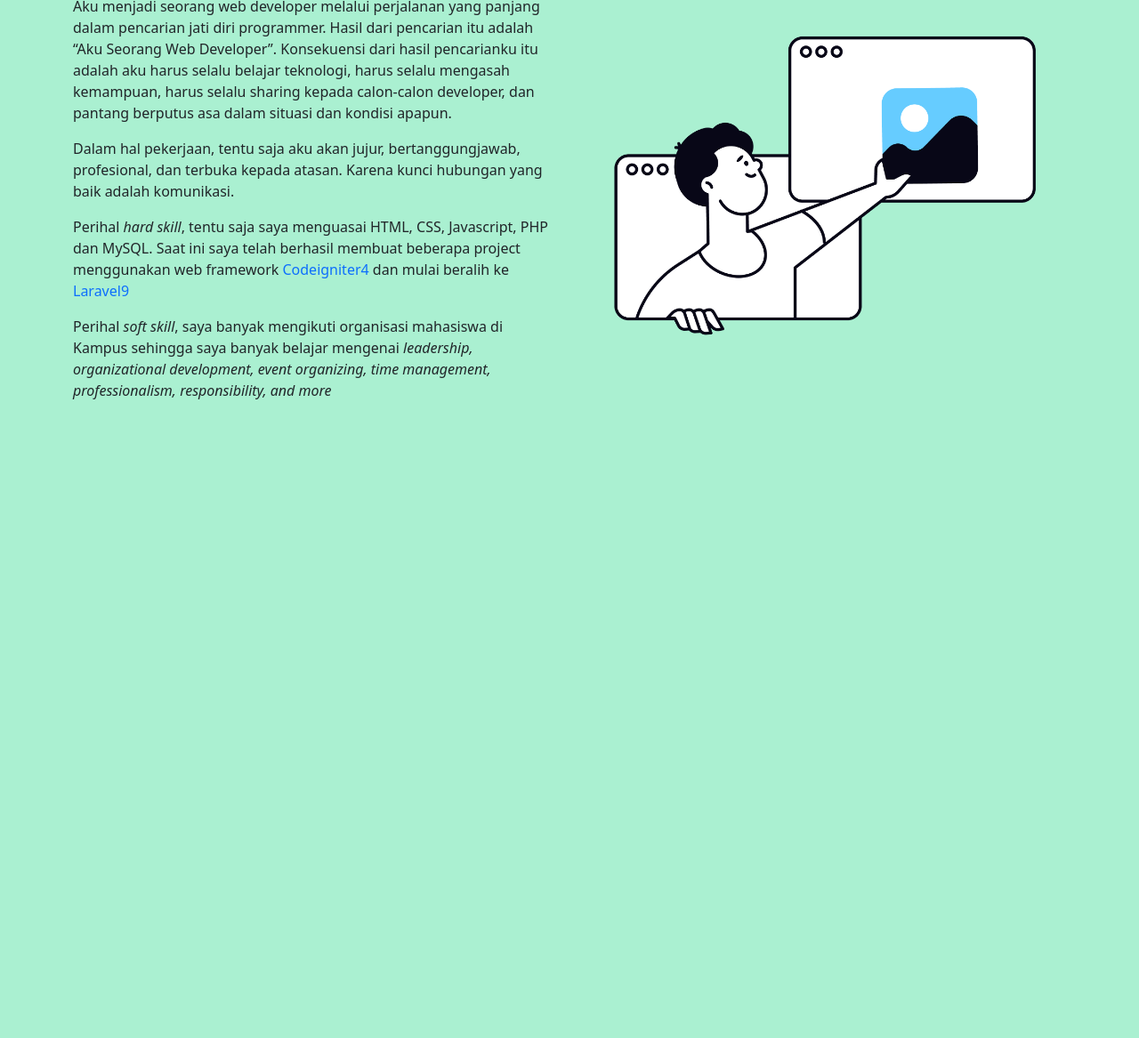
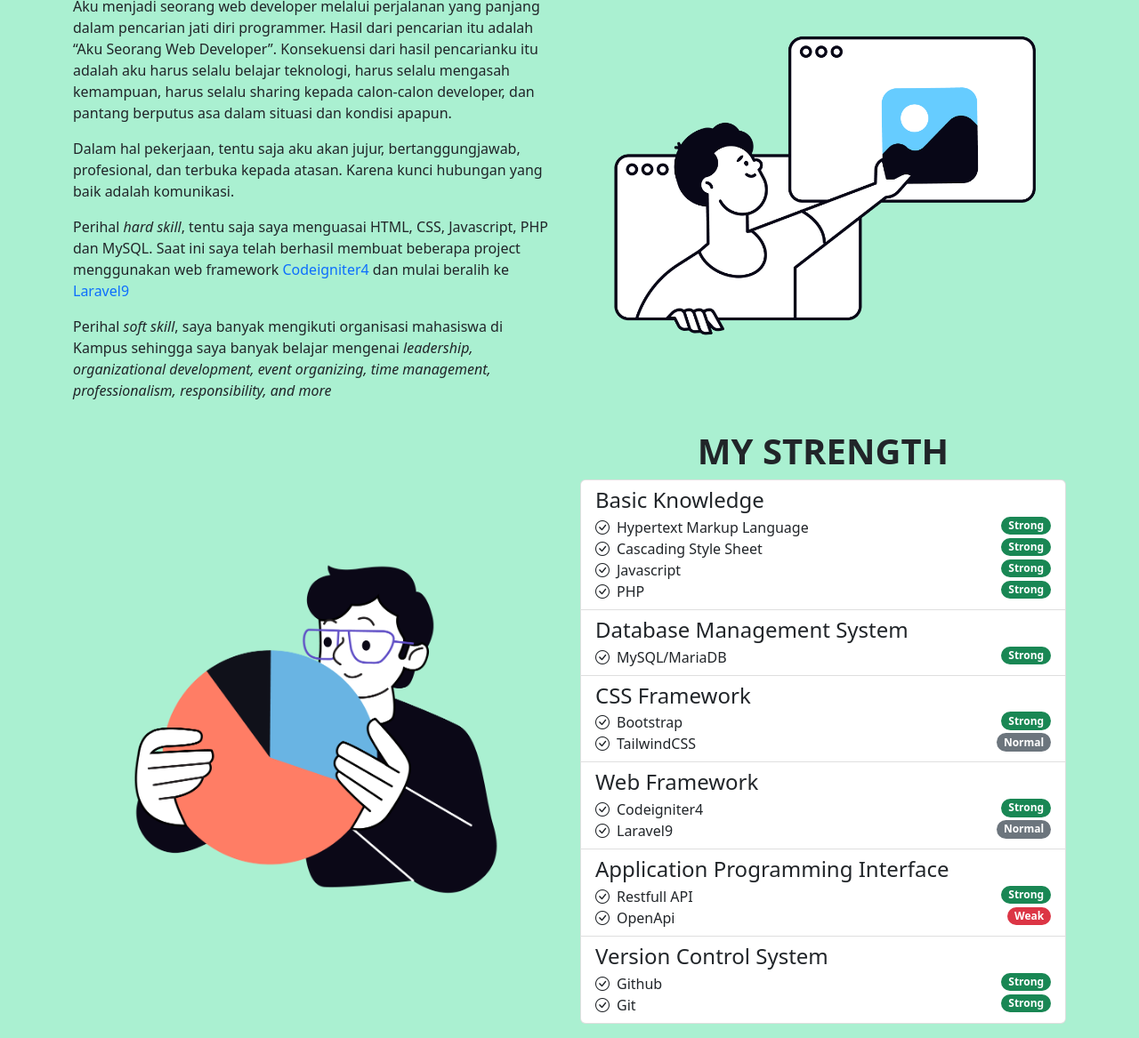
Before and after one commit to sejutaimpian/sejutaimpian.github.io, a plain HTML site: page index.html in a window 1280 px wide. Shown: the part 609-1776 px from the top of the page at 89% size. Before the commit the page ends 1092 px from the top, so only its background shows below. Drawn offline with Linux system fonts and the light colour scheme.

Commit message:
add: section my strength

```diff
--- a/index.html
+++ b/index.html
@@ -24,7 +24,7 @@
                     <a class="nav-link" href="#about">About Me</a>
                 </li>
                 <li class="nav-item">
-                    <a class="nav-link" href="#">My Strength</a>
+                    <a class="nav-link" href="#strength">My Strength</a>
                 </li>
                 <li class="nav-item">
                     <a class="nav-link" href="#">Project</a>
@@ -113,6 +113,89 @@
             </div>
         </div>
     </div>
+    <div class="container" id="strength">
+        <div class="row my-3">
+            <div class="col-md-6 align-self-center">
+                <img src="image/business-data.png" alt="Ilustration" class="img-fluid px-5">
+            </div>
+            <div class="col-md-6">
+                <h1 class="fw-bolder text-center">MY STRENGTH</h1>
+                <ul class="list-group">
+
+                    <li class="list-group-item">
+                        <h4 class="mb-1">Basic Knowledge</h4>
+                        <div>
+                            <i class="bi bi-check-circle pe-2"></i>Hypertext Markup Language
+                            <span class="badge bg-success rounded-pill float-end">Strong</span>
+                        </div>
+                        <div>
+                            <i class="bi bi-check-circle pe-2"></i>Cascading Style Sheet
+                            <span class="badge bg-success rounded-pill float-end">Strong</span>
+                        </div>
+                        <div>
+                            <i class="bi bi-check-circle pe-2"></i>Javascript
+                            <span class="badge bg-success rounded-pill float-end">Strong</span>
+                        </div>
+                        <div>
+                            <i class="bi bi-check-circle pe-2"></i>PHP
+                            <span class="badge bg-success rounded-pill float-end">Strong</span>
+                        </div>
+                    </li>
+                    <li class="list-group-item">
+                        <h4 class="mb-1">Database Management System</h4>
+                        <div>
+                            <i class="bi bi-check-circle pe-2"></i>MySQL/MariaDB
+                            <span class="badge bg-success rounded-pill float-end">Strong</span>
+                        </div>
+                    </li>
+                    <li class="list-group-item">
+                        <h4 class="mb-1">CSS Framework</h4>
+                        <div>
+                            <i class="bi bi-check-circle pe-2"></i>Bootstrap
+                            <span class="badge bg-success rounded-pill float-end">Strong</span>
+                        </div>
+                        <div>
+                            <i class="bi bi-check-circle pe-2"></i>TailwindCSS
+                            <span class="badge bg-secondary rounded-pill float-end">Normal</span>
+                        </div>
+                    </li>
+                    <li class="list-group-item">
+                        <h4 class="mb-1">Web Framework</h4>
+                        <div>
+                            <i class="bi bi-check-circle pe-2"></i>Codeigniter4
+                            <span class="badge bg-success rounded-pill float-end">Strong</span>
+                        </div>
+                        <div>
+                            <i class="bi bi-check-circle pe-2"></i>Laravel9
+                            <span class="badge bg-secondary rounded-pill float-end">Normal</span>
+                        </div>
+                    </li>
+                    <li class="list-group-item">
+                        <h4 class="mb-1">Application Programming Interface</h4>
+                        <div>
+                            <i class="bi bi-check-circle pe-2"></i>Restfull API
+                            <span class="badge bg-success rounded-pill float-end">Strong</span>
+                        </div>
+                        <div>
+                            <i class="bi bi-check-circle pe-2"></i>OpenApi
+                            <span class="badge bg-danger rounded-pill float-end">Weak</span>
+                        </div>
+                    </li>
+                    <li class="list-group-item">
+                        <h4 class="mb-1">Version Control System</h4>
+                        <div>
+                            <i class="bi bi-check-circle pe-2"></i>Github
+                            <span class="badge bg-success rounded-pill float-end">Strong</span>
+                        </div>
+                        <div>
+                            <i class="bi bi-check-circle pe-2"></i>Git
+                            <span class="badge bg-success rounded-pill float-end">Strong</span>
+                        </div>
+                    </li>
+                </ul>
+            </div>
+        </div>
+    </div>
     <script src="bootstrap-5.2.3-dist/js/bootstrap.bundle.min.js"></script>
 </body>
 </html>
```
